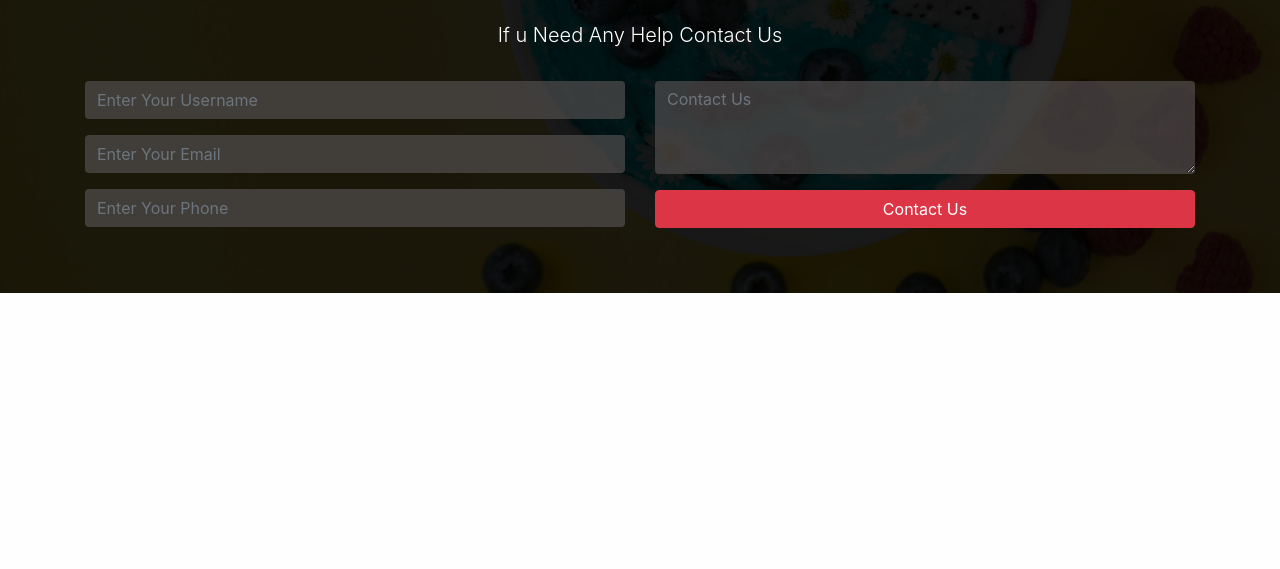
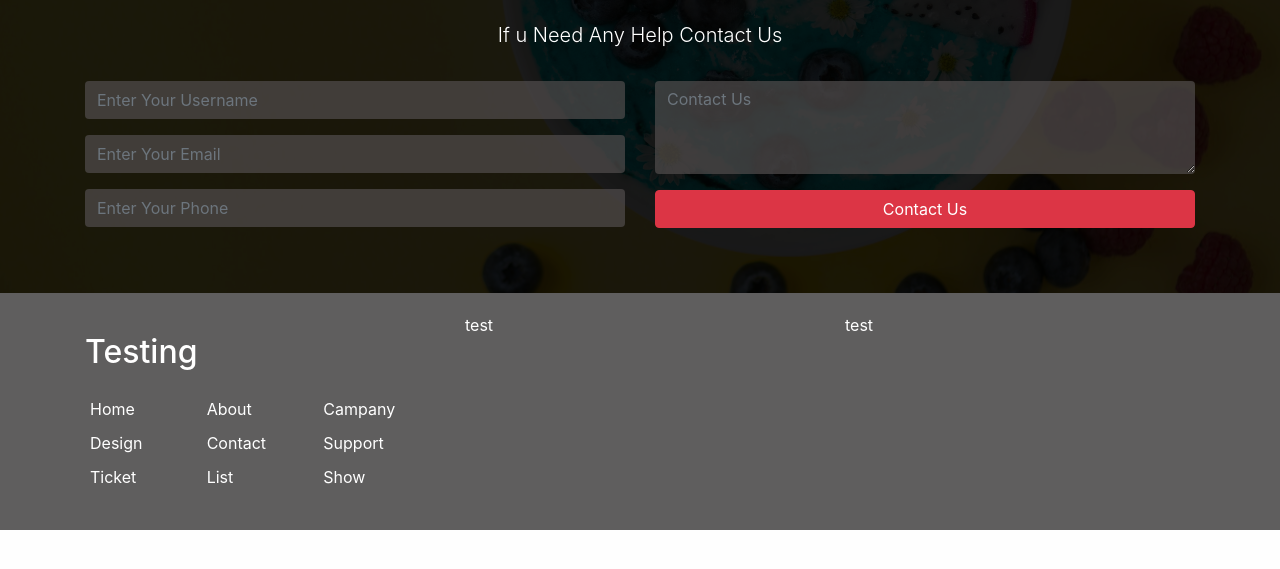
Before and after one commit to FlapJack-Eva/BootStrap3-Template1, a plain HTML site: page index.html in a window 1280 px wide. Shown: the part 4786-5355 px from the top of the page. Drawn offline with Linux system fonts and the light colour scheme.

Commit message:
undone footer

```diff
--- a/css/custom.css
+++ b/css/custom.css
@@ -257,8 +257,28 @@ section.contact textarea:focus {
     border-bottom: 1px solid white;
 }
 
-
-
 section.contact textarea {
     height: 93px;
 }
+
+/*Footer*/
+section.footer {
+    color:white;
+    background:#5f5e5e;
+    padding-top: 20px;
+    padding-bottom: 20px;
+}
+
+section.footer h2 {
+    margin:20px 0;
+}
+
+section.footer .three-colu {
+    overflow:hidden;
+}
+
+section.footer .three-colu li {
+    width:33.3333%;
+    float:left;
+    padding: 5px;
+}
--- a/index.html
+++ b/index.html
@@ -416,6 +416,37 @@
       </div>
     </section>
 
+    <!-- Footer -->
+    <section class="footer">
+      <div class="container">
+        <div class="row">
+
+          <div class="col-md-4">
+            <h2>Testing</h2>
+            <ul class="list-unstyled three-colu">
+              <li>Home</li>
+              <li>About</li>
+              <li>Campany</li>
+              <li>Design</li>
+              <li>Contact</li>
+              <li>Support</li>
+              <li>Ticket</li>
+              <li>List</li>
+              <li>Show</li>
+            </ul>
+          </div>
+
+          <div class="col-md-4">
+            test
+          </div>
+
+          <div class="col-md-4">
+            test
+          </div>
+        </div>
+      </div>
+    </section>
+
     <!-- Jquery -->
     <script src="js/jQuery v3.3.1.js"></script>
 
```
